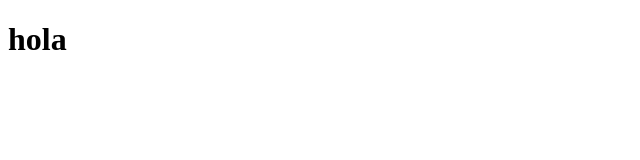
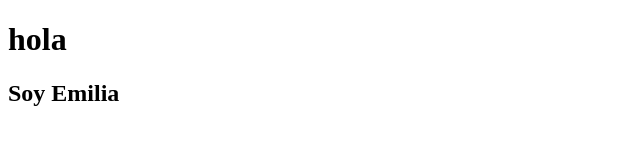
Before and after one commit to Emilia1103/Hoja2, a plain HTML site: page index.html in a window 1280 px wide. Shown: the whole page, without its empty margins (0-640 px from the left). Drawn offline with Linux system fonts and the light colour scheme.

Commit message:
Le puse un h2

```diff
--- a/index.html
+++ b/index.html
@@ -8,5 +8,6 @@
 </head>
 <body>
     <H1>hola</H1>
+    <h2>Soy Emilia</h2>
 </body>
 </html>
```
